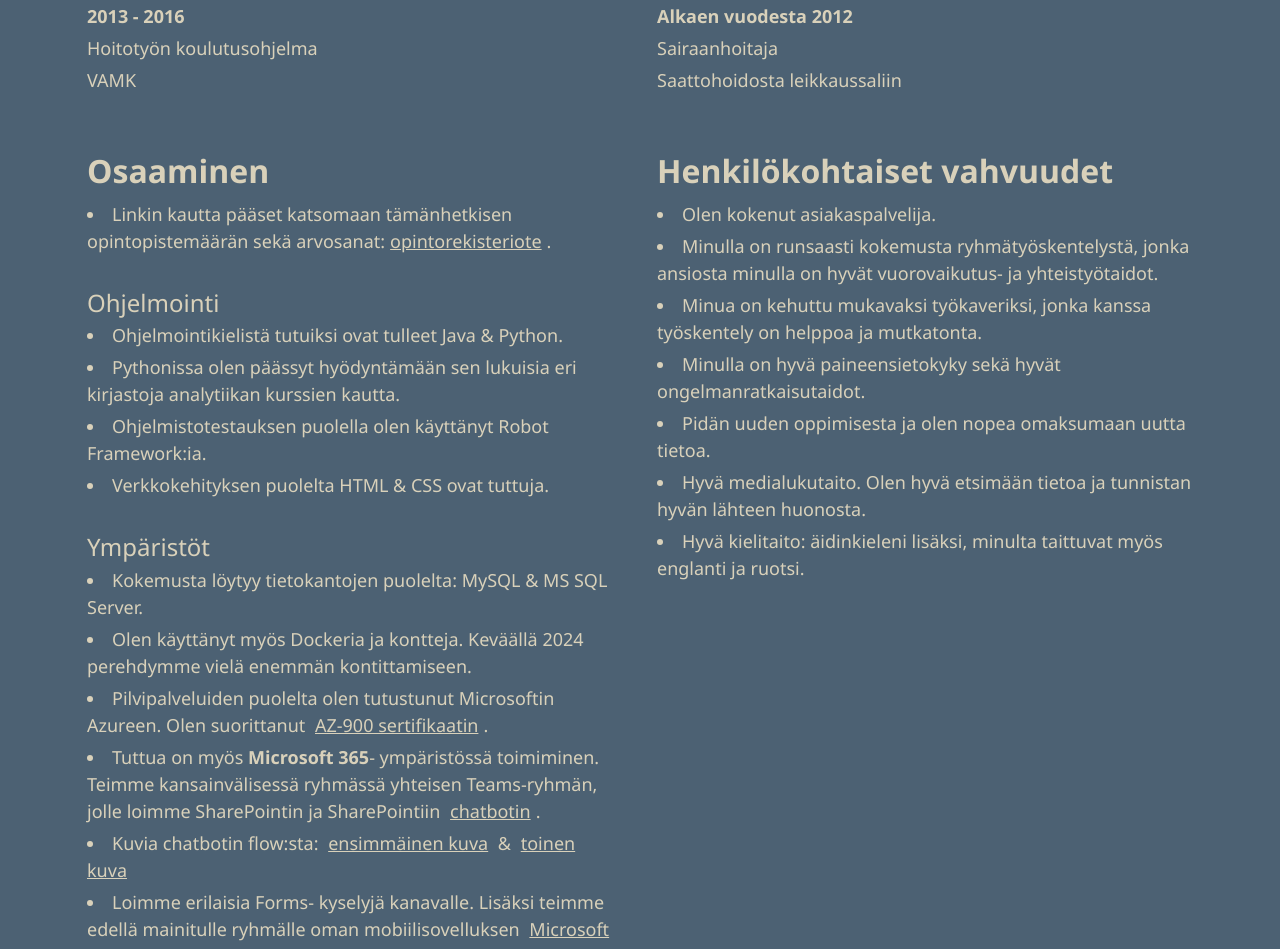
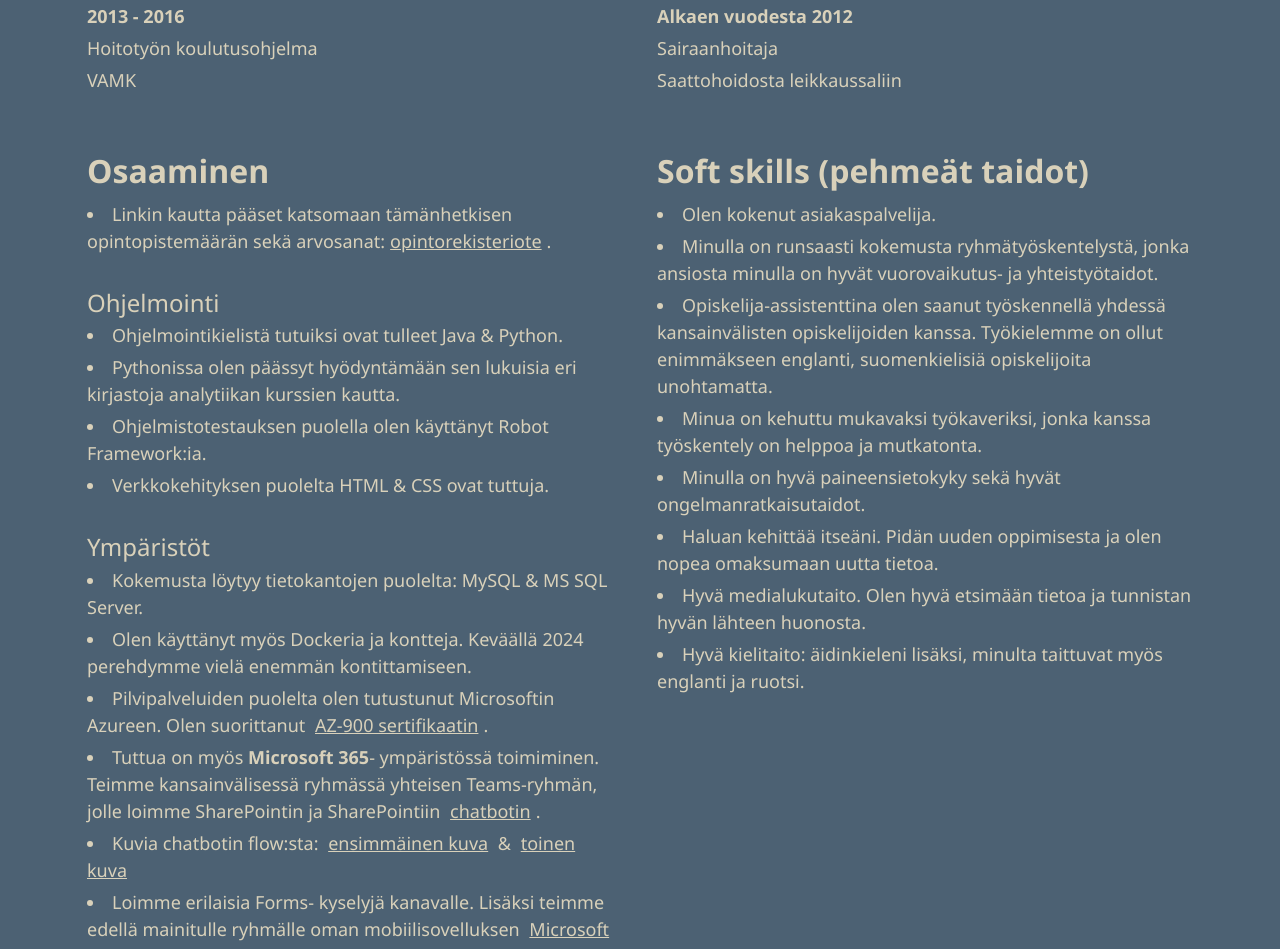
Before and after one commit to tiibuturner/CurriculumVitae, a plain HTML site: page curriculumvitae.html in a window 1280 px wide. Shown: the part 968-1917 px from the top of the page. Drawn offline with nearby package versions, Linux system fonts and the light colour scheme.

Commit message:
added something quite vital to my soft skills

```diff
--- a/curriculumvitae.html
+++ b/curriculumvitae.html
@@ -108,14 +108,15 @@ Tavoitteenani on työllistyä tälle sektorille.</p>
         </div>
   </div>
   <div class='col-xs-8 col-md-6'>
-        <h1><b>Henkilökohtaiset vahvuudet</b></h1>
+        <h1><b>Soft skills (pehmeät taidot)</b></h1>
 
         <div style='float:left; width:auto;'>
         <li>Olen kokenut asiakaspalvelija.</li>
         <li>Minulla on runsaasti kokemusta ryhmätyöskentelystä, jonka ansiosta minulla on hyvät vuorovaikutus- ja yhteistyötaidot.</li>
+        <li>Opiskelija-assistenttina olen saanut työskennellä yhdessä kansainvälisten opiskelijoiden kanssa. Työkielemme on ollut enimmäkseen englanti, suomenkielisiä opiskelijoita unohtamatta.</li>
         <li>Minua on kehuttu mukavaksi työkaveriksi, jonka kanssa työskentely on helppoa ja mutkatonta.</li>
         <li>Minulla on hyvä paineensietokyky sekä hyvät ongelmanratkaisutaidot.</li>
-        <li>Pidän uuden oppimisesta ja olen nopea omaksumaan uutta tietoa.</li>
+        <li>Haluan kehittää itseäni. Pidän uuden oppimisesta ja olen nopea omaksumaan uutta tietoa.</li>
         <li>Hyvä medialukutaito. Olen hyvä etsimään tietoa ja tunnistan hyvän lähteen huonosta.</li>
         <li>Hyvä kielitaito: äidinkieleni lisäksi, minulta taittuvat myös englanti ja ruotsi.</li>
       </div>
```
